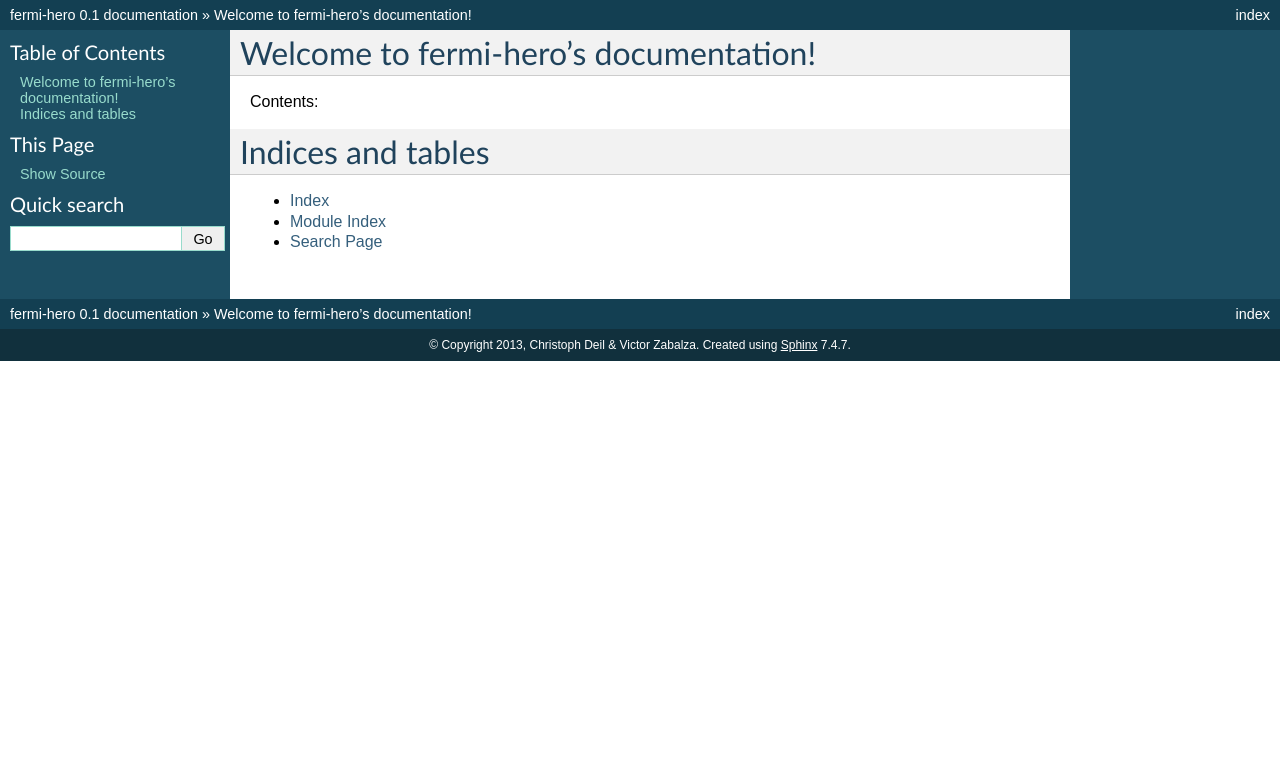
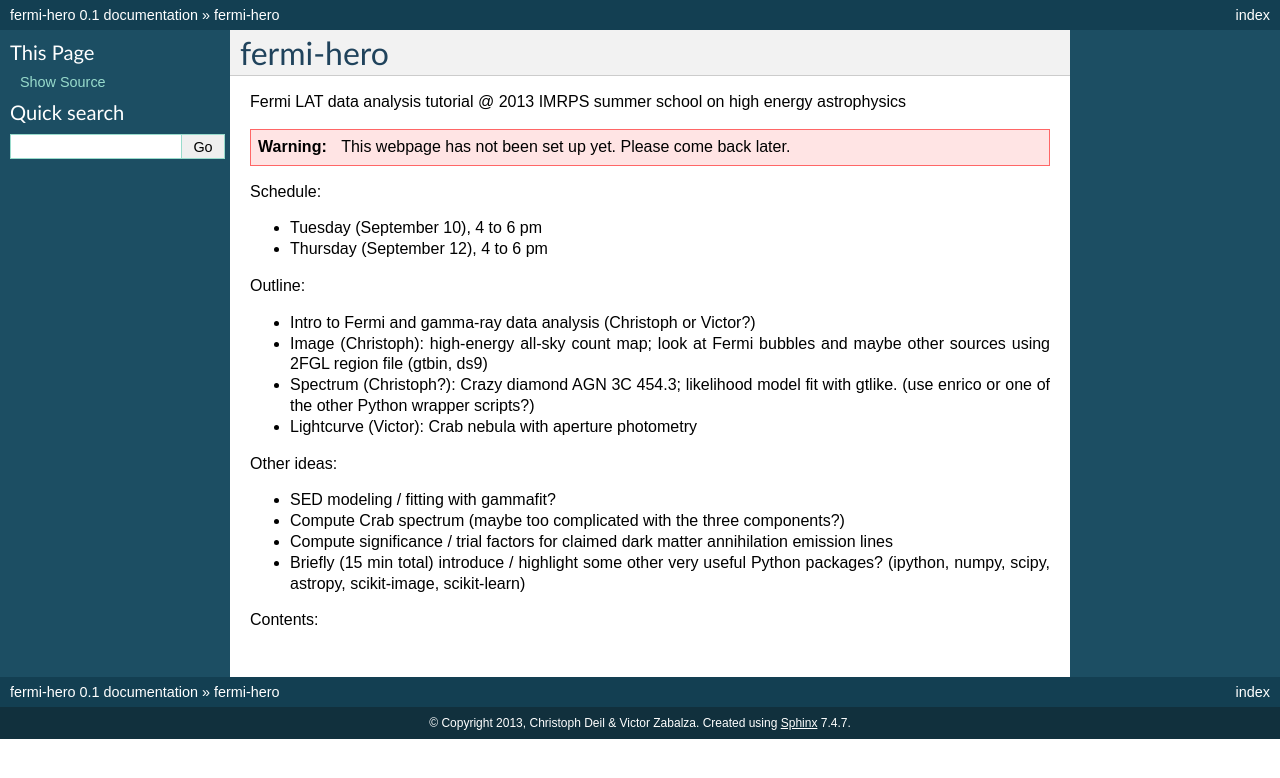
Before and after one commit to gammapy/fermi-hero, a Sphinx documentation site: the page built from docs/index.rst, in a window 1280 px wide. Shown: the top 778 px of the page. Built offline with Sphinx 7.4.7, drawn with Linux system fonts in a browser that asks for light colours.

Commit message:
Add docs/index.rst

```diff
--- a/docs/index.rst
+++ b/docs/index.rst
@@ -1,21 +1,30 @@
-.. fermi-hero documentation master file, created by
-   sphinx-quickstart on Wed Jul 17 09:49:12 2013.
-   You can adapt this file completely to your liking, but it should at least
-   contain the root `toctree` directive.
+fermi-hero
+==========
 
-Welcome to fermi-hero's documentation!
-======================================
+Fermi LAT data analysis tutorial @ 2013 IMRPS summer school on high energy astrophysics
+
+.. warning:: This webpage has not been set up yet. Please come back later.
+
+Schedule:
+
+* Tuesday (September 10), 4 to 6 pm
+* Thursday (September 12), 4 to 6 pm
+
+Outline:
+
+* Intro to Fermi and gamma-ray data analysis (Christoph or Victor?)
+* Image (Christoph): high-energy all-sky count map; look at Fermi bubbles and maybe other sources using 2FGL region file (gtbin, ds9)
+* Spectrum (Christoph?): Crazy diamond AGN 3C 454.3; likelihood model fit with gtlike. (use enrico or one of the other Python wrapper scripts?)
+* Lightcurve (Victor): Crab nebula with aperture photometry
+
+Other ideas:
+
+* SED modeling / fitting with gammafit?
+* Compute Crab spectrum (maybe too complicated with the three components?)
+* Compute significance / trial factors for claimed dark matter annihilation emission lines
+* Briefly (15 min total) introduce / highlight some other very useful Python packages? (ipython, numpy, scipy, astropy, scikit-image, scikit-learn)
 
 Contents:
 
 .. toctree::
    :maxdepth: 2
-
-
-
-Indices and tables
-==================
-
-* :ref:`genindex`
-* :ref:`modindex`
-* :ref:`search`
```
